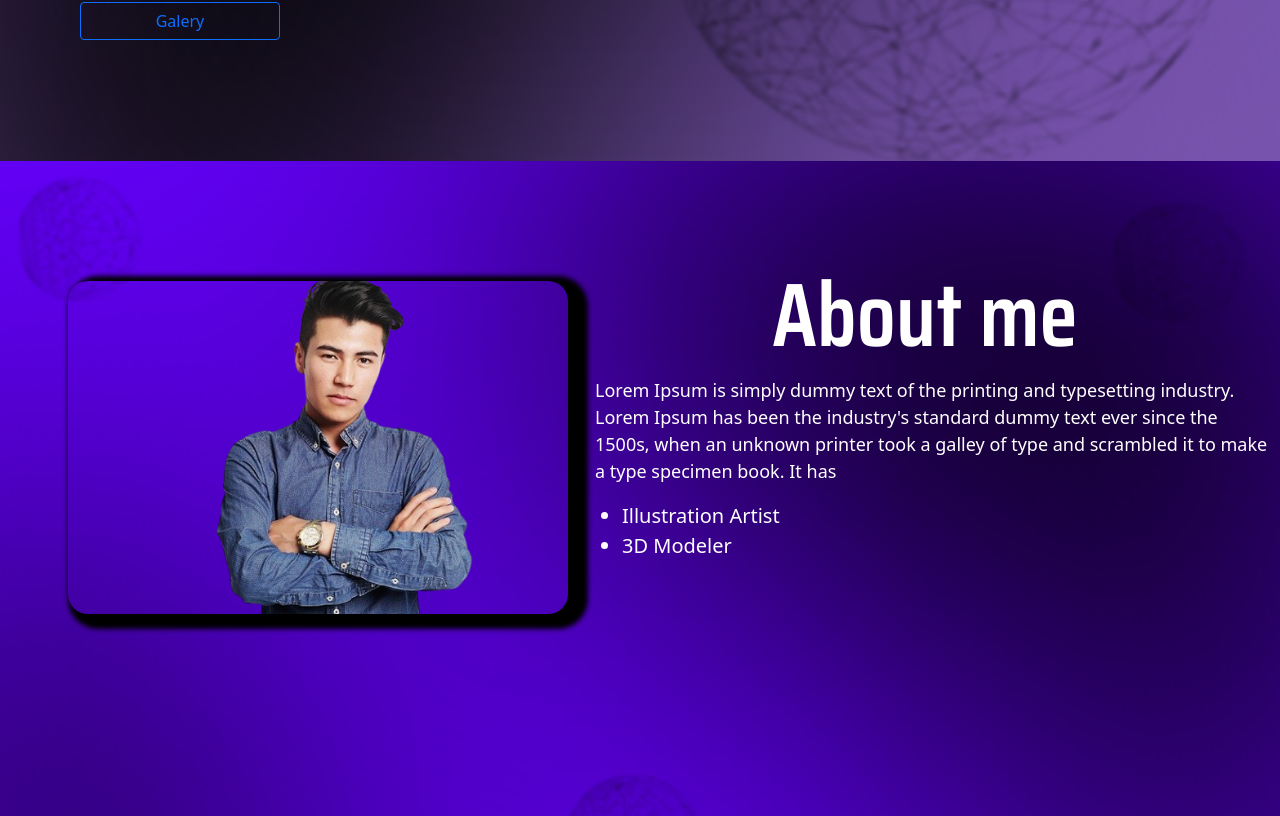
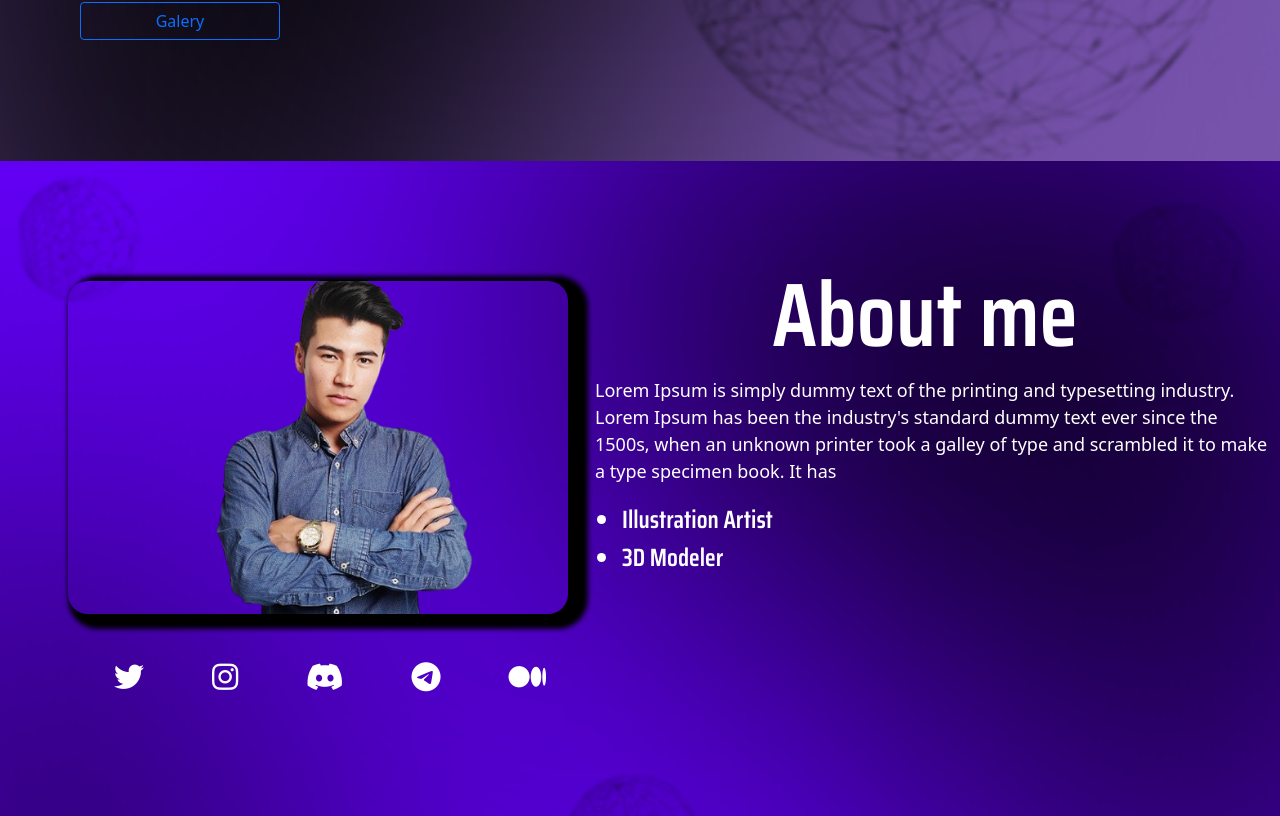
Before and after one commit to LucianoSainz/NFT-Website-Template, a React (Create React App) app: page / in a window 1280 px wide. Shown: the part 495-1311 px from the top of the page. Built offline with nearby package versions, Linux system fonts and the light colour scheme.

Commit message:
added social media icons

```diff
--- a/public/index.html
+++ b/public/index.html
@@ -46,6 +46,7 @@
   <script src="https://cdn.jsdelivr.net/npm/bootstrap@5.1.3/dist/js/bootstrap.bundle.min.js"
     integrity="sha384-ka7Sk0Gln4gmtz2MlQnikT1wXgYsOg+OMhuP+IlRH9sENBO0LRn5q+8nbTov4+1p"
     crossorigin="anonymous"></script>
+  <script src="https://kit.fontawesome.com/05531957bd.js" crossorigin="anonymous"></script>
 </body>
 
 </html>
--- a/src/App.css
+++ b/src/App.css
@@ -52,6 +52,14 @@
 }
 .list{
   color: #fff;
-  font-size: 20px;
+  font-size: 25px;
   margin-left: 10px;
+  font-family: 'Saira Condensed', sans-serif;
 }
+.icons{
+  justify-content: space-around;
+  font-size: 30px;
+  color:#fff;
+  cursor: pointer;
+  width: 500px;
+}
--- a/src/components/About.js
+++ b/src/components/About.js
@@ -23,6 +23,15 @@ const About = () => {
             </ul>
           </div>
         </div>
+        <div class="social col-lg-4 col-sm-12 pt-5">
+          <div class="icons d-flex">
+            <i class="fa-brands fa-twitter"></i>
+            <i class="fa-brands fa-instagram"></i>
+            <i class="fa-brands fa-discord"></i>
+            <i class="fa-brands fa-telegram"></i>
+            <i class="fa-brands fa-medium"></i>
+          </div>
+        </div>
       </div>
     </>
   );
```
